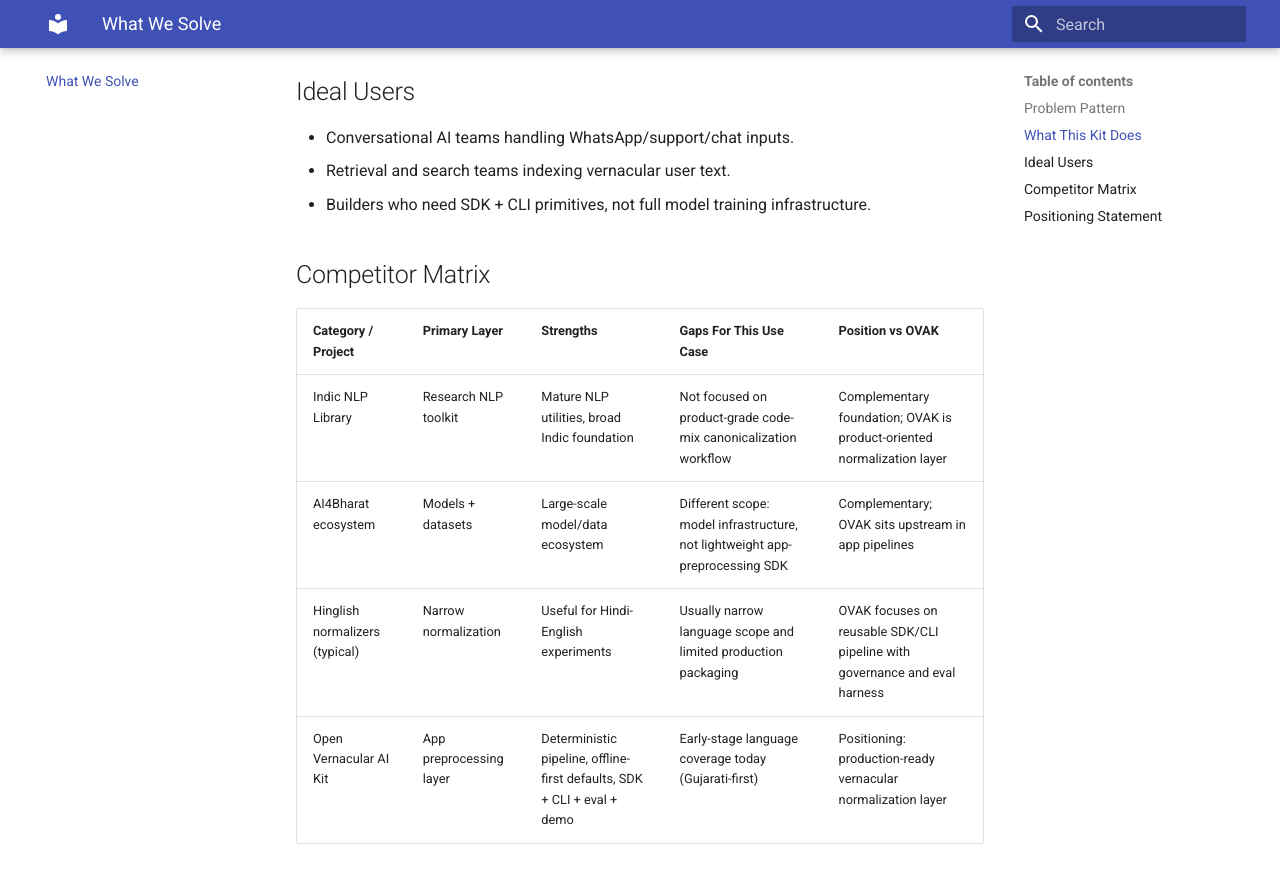
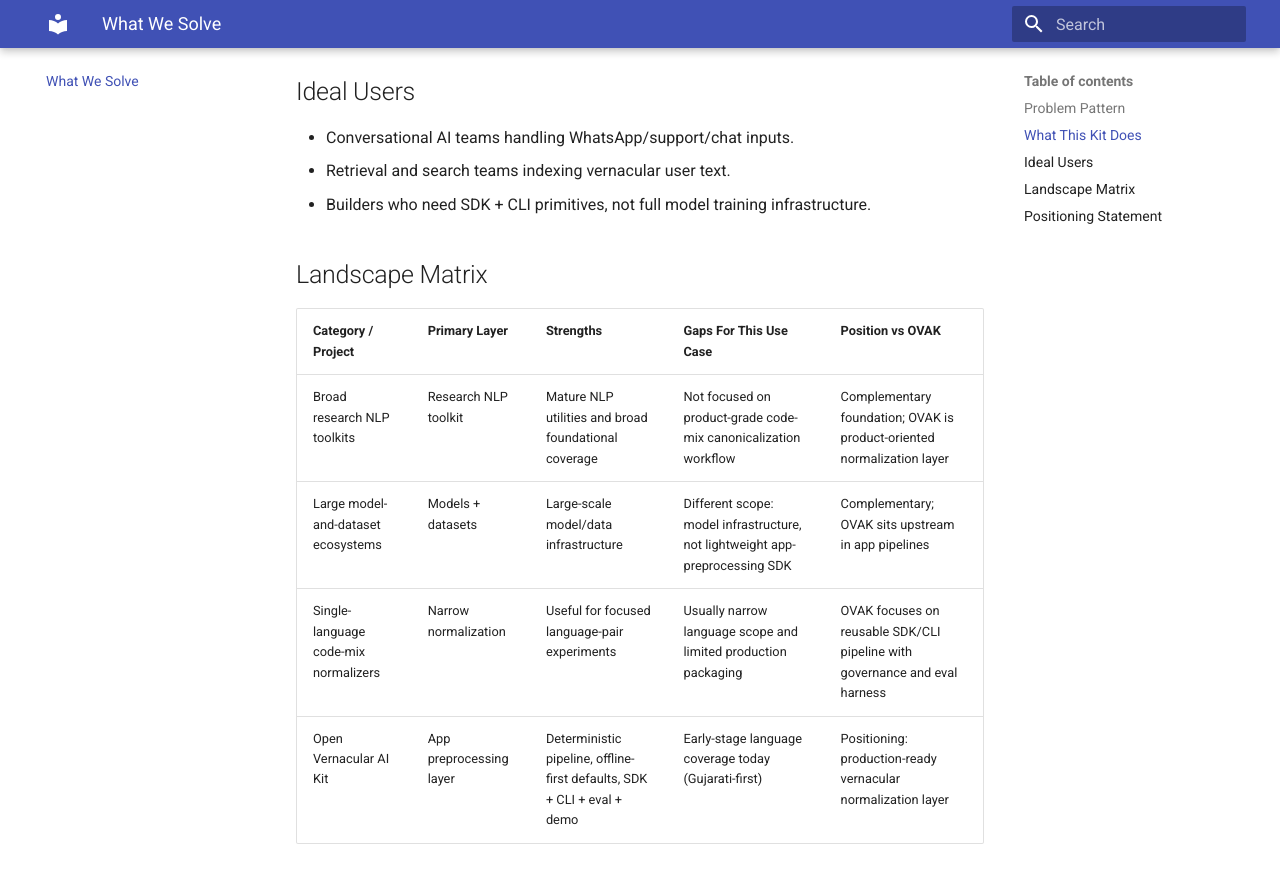
Before and after one commit to SudhirGadhvi/open-vernacular-ai-kit, an MkDocs documentation site: the page built from docs/what-we-solve.md, in a window 1280 px wide and 900 px high, scrolled down 923 px. Shown: the top 883 px of the window. Built offline with MkDocs 1.6.1 and Material for MkDocs 9.7.7, drawn with Linux system fonts in a browser that asks for light colours.

Commit message:
docs: remove competitor-name mentions from positioning content

```diff
--- a/docs/what-we-solve.md
+++ b/docs/what-we-solve.md
@@ -32,13 +32,13 @@
 - Retrieval and search teams indexing vernacular user text.
 - Builders who need SDK + CLI primitives, not full model training infrastructure.
 
-## Competitor Matrix
+## Landscape Matrix
 
 | Category / Project | Primary Layer | Strengths | Gaps For This Use Case | Position vs OVAK |
 | --- | --- | --- | --- | --- |
-| Indic NLP Library | Research NLP toolkit | Mature NLP utilities, broad Indic foundation | Not focused on product-grade code-mix canonicalization workflow | Complementary foundation; OVAK is product-oriented normalization layer |
-| AI4Bharat ecosystem | Models + datasets | Large-scale model/data ecosystem | Different scope: model infrastructure, not lightweight app-preprocessing SDK | Complementary; OVAK sits upstream in app pipelines |
-| Hinglish normalizers (typical) | Narrow normalization | Useful for Hindi-English experiments | Usually narrow language scope and limited production packaging | OVAK focuses on reusable SDK/CLI pipeline with governance and eval harness |
+| Broad research NLP toolkits | Research NLP toolkit | Mature NLP utilities and broad foundational coverage | Not focused on product-grade code-mix canonicalization workflow | Complementary foundation; OVAK is product-oriented normalization layer |
+| Large model-and-dataset ecosystems | Models + datasets | Large-scale model/data infrastructure | Different scope: model infrastructure, not lightweight app-preprocessing SDK | Complementary; OVAK sits upstream in app pipelines |
+| Single-language code-mix normalizers | Narrow normalization | Useful for focused language-pair experiments | Usually narrow language scope and limited production packaging | OVAK focuses on reusable SDK/CLI pipeline with governance and eval harness |
 | Open Vernacular AI Kit | App preprocessing layer | Deterministic pipeline, offline-first defaults, SDK + CLI + eval + demo | Early-stage language coverage today (Gujarati-first) | Positioning: production-ready vernacular normalization layer |
 
 ## Positioning Statement
```
Also changed, not shown: README.md (+3 -3 lines).
